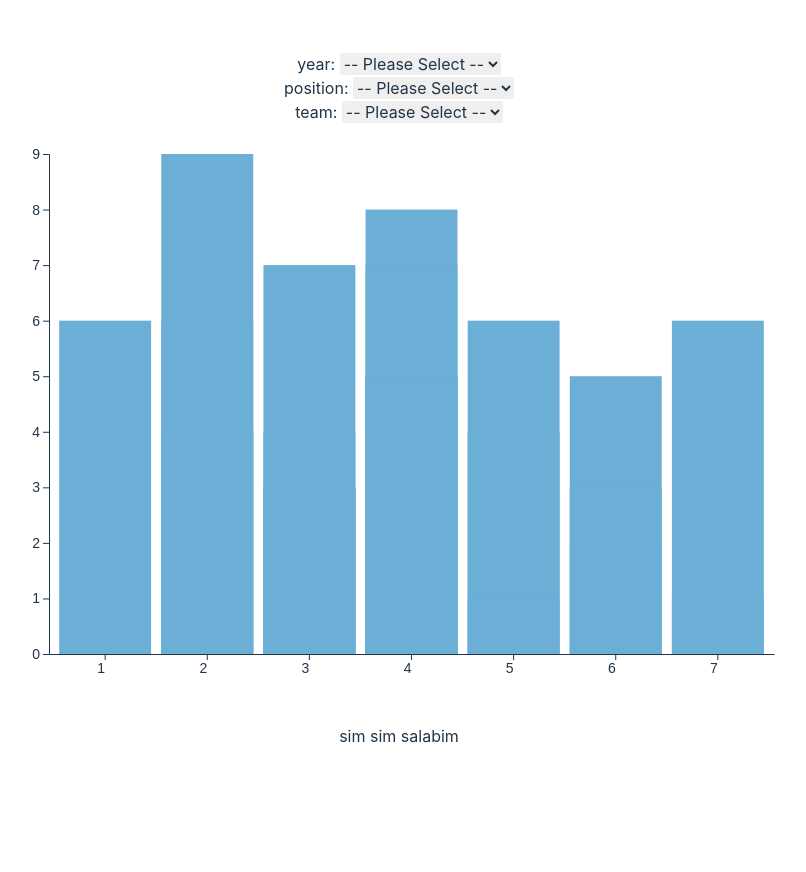
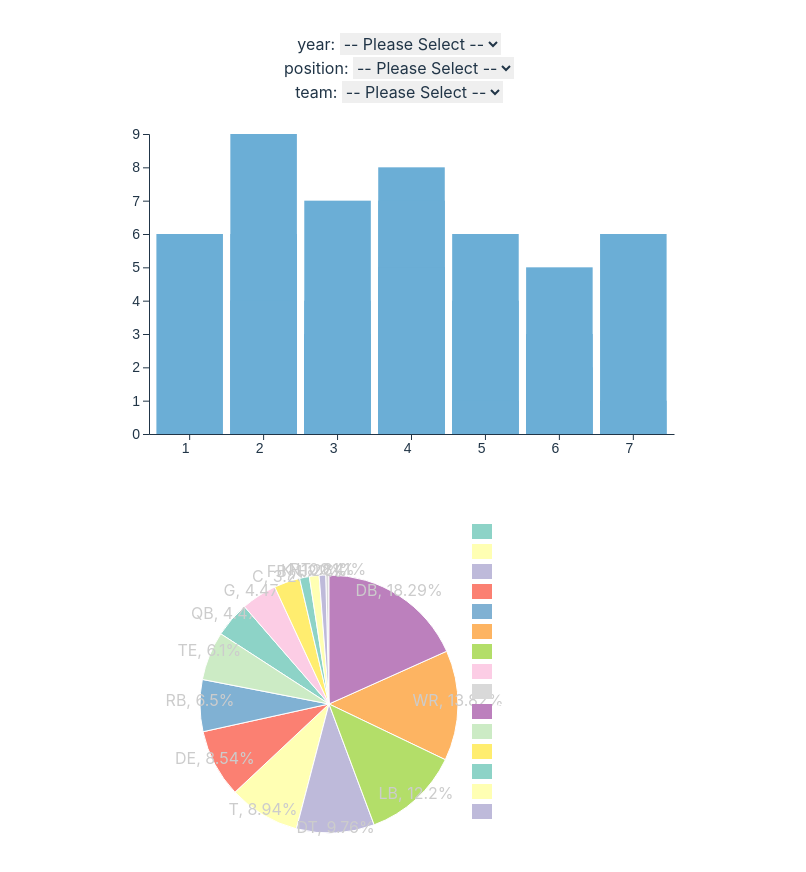
Before and after one commit to dmalary/nfl_draft-dashboard, a React (Vite) app in the folder react-d3-nfl_dashboard/: page / in a window 1280 px wide. Shown: the top 872 px of the page, without its empty margins (241-1047 px from the left). Before the commit the page ends 800 px from the top, so only its background shows below. Built offline with nearby package versions, Linux system fonts and the light colour scheme.

Commit message:
feat: basic pie built out

```diff
--- a/react-d3-nfl_dashboard/components/PieChart.jsx
+++ b/react-d3-nfl_dashboard/components/PieChart.jsx
@@ -1,13 +1,15 @@
 /* eslint-disable react/prop-types */
 
-import { useEffect } from "react";
+// import { useEffect } from "react";
 import * as d3 from 'd3';
 
+const offsetX = 70;
+
 const PieChart = ({ width, height, data }) => {
-  const totalValue = data.length;
+  // const totalValue = data.length;
   // console.log('totalValue', totalValue)
 
-  const keys = [... new Set(data.flatMap((d) => d.position))].filter(d => d != null);
+  // const keys = [... new Set(data.flatMap((d) => d.position))].filter(d => d != null);
   // console.log(keys);
 
   const keyCounts = {};
@@ -30,19 +32,20 @@ const PieChart = ({ width, height, data }) => {
 
   const percentageBreakdown = {};
   Object.keys(keyCounts.position).forEach(key => { // update keyCounts.position value from dropdowns
-    percentageBreakdown[key] = (keyCounts.position[key] / total) * 100;
+    percentageBreakdown[key] = +((keyCounts.position[key] / total) * 100).toFixed(2);
   });
-  console.log(percentageBreakdown);
+  // console.log(percentageBreakdown);
 
   function transformObject(obj) {
     return Object.entries(obj).map(([name, value]) => ({ name, value }));
   }
 
   const pieData = transformObject(percentageBreakdown);
-  console.log(pieData);
+
+  // console.log('pieData.map((d) => d.name)', pieData.map((d) => d.name))
 
   const color = d3
-    .scaleOrdinal(d3.schemeTableau10)
+    .scaleOrdinal(d3.schemeSet3)
     .domain(pieData.map((d) => d.name))
     // .domain(Object.keys(keyCounts.position).map((d) => d)) // update keyCounts.position value from dropdowns
 
@@ -50,9 +53,71 @@ const PieChart = ({ width, height, data }) => {
     .pie()
     .value((d) => d.value);
 
+  const outerRadius = Math.min(width - 2, height - 2) / 2 - offsetX;
+
+  const arc = d3.arc()
+    .innerRadius(0)
+    .outerRadius(outerRadius);
+
+  // A separate arc generator for labels.
+  const labelRadius = arc.outerRadius()() * 1
+  const arcLabel = d3.arc()
+    .innerRadius(labelRadius)
+    .outerRadius(labelRadius);
+
+  const arcs = pie(pieData);
+  // console.log('arcs', arcs)
 
   return (
-    <div>sim sim salabim</div>
+    <div className="container">
+      <svg
+        width={width}
+        height={height}
+        viewBox={`${-width / 2 + offsetX} ${-height / 2} ${width} ${height}`}
+        className="viz"
+      >
+        {arcs.map((d, i) => (
+          <g key={d.data.name} stroke="white">
+            <path d={arc(d)} fill={color(pieData[i].name)} />
+            <text
+              x={arcLabel.centroid(d)[0]}
+              y={arcLabel.centroid(d)[1]}
+              textAnchor="middle"
+              stroke="none"
+              fontSize={16}
+              strokeWidth={0}
+              fill="#ccc"
+            >
+              {`${pieData[i].name}, ${pieData[i].value}%`}
+            </text>
+          </g>
+        ))}
+
+        {/* Legend */}
+        <g>
+          {pieData.map((d, i) => {
+            const x = outerRadius + 14;
+            const y = -height / 2 + i * 20 + 20;
+
+            return (
+              <g key={d.name}>
+                <rect x={x} y={y} width={20} height={15} fill={color(d.name)} />
+                <text
+                  x={x}
+                  y={y}
+                  dx={25}
+                  fontSize={14}
+                  alignmentBaseline="hanging"
+                  fill='#fff'
+                >
+                  {d.name}
+                </text>
+              </g>
+            );
+          })}
+        </g>
+      </svg>
+    </div>
   )
 };
 
--- a/react-d3-nfl_dashboard/src/App.jsx
+++ b/react-d3-nfl_dashboard/src/App.jsx
@@ -55,8 +55,8 @@ const App = () => {
       </div>
       {/* fix chartData so previous filter remains, move dropdowns back to NavBar and get dataParams[] to update data button onClick*/}
       {/* <BarChart width={800} height={600} data={chartData}/> */}
-      <BarChart width={800} height={600} data={barData}/>
-      <PieChart data={pieData}/>
+      <BarChart width={600} height={400} data={barData}/>
+      <PieChart width={600} height={400} data={pieData}/>
     </div>
   )
 }
```
